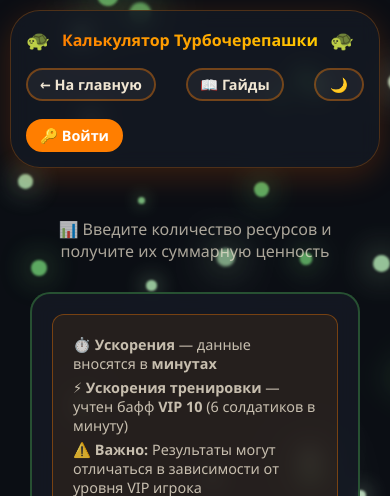
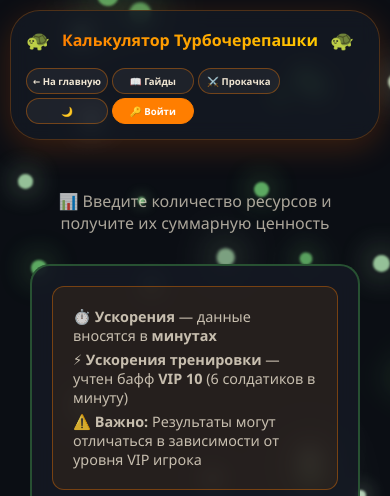
Before and after one commit to paradigmaafk-boop/e-hell, a Flask app: page /turtle-calculator in a window 390 px wide. Shown: the top 496 px of the page. Run offline with Flask 3, Linux system fonts and the light colour scheme.

Commit message:
Update turtle_calculator.html

```diff
--- a/templates/turtle_calculator.html
+++ b/templates/turtle_calculator.html
@@ -59,12 +59,6 @@
             color: #ffaa44;
         }
 
-        .form-group-calc .sub-label {
-            font-size: 0.7rem;
-            opacity: 0.5;
-            margin-top: 2px;
-        }
-
         .form-group-calc input {
             padding: 10px 14px;
             border-radius: 10px;
@@ -116,10 +110,6 @@
             margin: 5px 0;
             font-size: 0.9rem;
             opacity: 0.8;
-        }
-
-        .info-box-calc .icon {
-            margin-right: 8px;
         }
 
         .button-group {
@@ -252,21 +242,33 @@
             font-size: 1.1rem;
         }
 
-        /* Стили для кнопок навигации */
+        /* Стили для кнопок навигации в шапке - ГРИД */
+        .header-controls {
+            display: grid;
+            grid-template-columns: repeat(auto-fit, minmax(100px, 1fr));
+            gap: 10px;
+            align-items: center;
+            width: auto;
+        }
+
         .header-controls .nav-btn {
             background: rgba(255, 255, 255, 0.05);
             border: 2px solid #ff7e0060;
-            padding: 8px 18px;
+            padding: 8px 14px;
             border-radius: 50px;
             cursor: pointer;
-            font-size: 1.2rem;
+            font-size: 1.0rem;
             transition: 0.3s;
             color: inherit;
             font-weight: 600;
             text-decoration: none;
-            display: inline-block;
-            min-width: 80px;
+            display: flex;
+            align-items: center;
+            justify-content: center;
+            min-width: 90px;
+            min-height: 42px;
             text-align: center;
+            white-space: nowrap;
         }
 
         .header-controls .nav-btn:hover {
@@ -297,15 +299,23 @@
             .result-total .value { font-size: 2.2rem; }
             .result-details { grid-template-columns: 1fr; }
             .btn-calculate, .btn-reset { width: 100%; }
+            .button-group { flex-direction: column; }
         }
 
         @media (max-width: 480px) {
+            .header-controls {
+                grid-template-columns: repeat(3, 1fr);
+                gap: 4px;
+            }
             .header-controls .nav-btn {
-                padding: 5px 12px;
-                font-size: 0.9rem;
-                min-width: 50px;
+                font-size: 0.6rem;
+                padding: 3px 6px;
+                min-width: 40px;
+                min-height: 26px;
+                border-width: 1.5px;
             }
             .calculator-header h2 { font-size: 1.6rem; }
+            .result-total .value { font-size: 1.8rem; }
         }
     </style>
 </head>
@@ -322,6 +332,7 @@
             <div class="header-controls">
                 <a href="/" class="nav-btn">← На главную</a>
                 <a href="/guides" class="nav-btn">📖 Гайды</a>
+                <a href="/hero-calculator" class="nav-btn">⚔️ Прокачка</a>
                 <button id="theme-toggle" class="nav-btn">🌙</button>
                 {% if session['logged_in'] %}
                     <a href="/logout" class="nav-btn">Выйти</a>
@@ -341,7 +352,6 @@
             </div>
 
             <div class="calculator-form">
-                <!-- Информационные блоки с пояснениями -->
                 <div class="info-box-calc">
                     <p>⏱️ <strong>Ускорения</strong> — данные вносятся в <strong>минутах</strong></p>
                     <p>⚡ <strong>Ускорения тренировки</strong> — учтен бафф <strong>VIP 10</strong> (6 солдатиков в минуту)</p>
@@ -350,7 +360,6 @@
 
                 <form id="calculatorForm" onsubmit="return false;">
                     <div class="form-grid">
-                        <!-- Строка 1 -->
                         <div class="form-group-calc">
                             <label>Ускорения общие</label>
                             <input type="number" id="accel_general" placeholder="0" step="1" min="0">
@@ -367,7 +376,6 @@
                             <span class="formula-hint">В минутах × 700 = ценность</span>
                         </div>
 
-                        <!-- Строка 2 -->
                         <div class="form-group-calc">
                             <label>Ускорения тренировки</label>
                             <input type="number" id="accel_training" placeholder="0" step="1" min="0">
@@ -384,7 +392,6 @@
                             <span class="formula-hint">× 9,000 = ценность</span>
                         </div>
 
-                        <!-- Строка 3 -->
                         <div class="form-group-calc">
                             <label>Простые болты</label>
                             <input type="number" id="bolt_simple" placeholder="0" step="1" min="0">
@@ -401,7 +408,6 @@
                             <span class="formula-hint">× 80,000 = ценность</span>
                         </div>
 
-                        <!-- Строка 4 -->
                         <div class="form-group-calc">
                             <label>Книги для навыков</label>
                             <input type="number" id="skill_books" placeholder="0" step="1" min="0">
@@ -418,7 +424,6 @@
                             <span class="formula-hint">× 8,000 = ценность</span>
                         </div>
 
-                        <!-- Строка 5 -->
                         <div class="form-group-calc">
                             <label>Простой призыв</label>
                             <input type="number" id="recruit_simple" placeholder="0" step="1" min="0">
@@ -435,7 +440,6 @@
                             <span class="formula-hint">× 10 = ценность</span>
                         </div>
 
-                        <!-- Строка 6 -->
                         <div class="form-group-calc">
                             <label>Чертежи коллекции</label>
                             <input type="number" id="collection_blueprint" placeholder="0" step="1" min="0">
@@ -447,7 +451,6 @@
                             <span class="formula-hint">× 3,000 = ценность</span>
                         </div>
 
-                        <!-- Дополнительные поля -->
                         <div class="form-group-calc" style="border-color: rgba(255, 126, 0, 0.3);">
                             <label>Молот перековки</label>
                             <input type="number" id="hammer_forge" placeholder="0" step="1" min="0">
@@ -486,7 +489,6 @@
                 </form>
             </div>
 
-            <!-- Результат -->
             <div id="resultContainer" class="result-container">
                 <div class="result-total">
                     <span class="label">🐢 Суммарная ценность ресурсов</span>
@@ -494,7 +496,6 @@
                 </div>
 
                 <div class="result-details" id="resultDetails">
-                    <!-- Заполняется JavaScript -->
                 </div>
 
                 <div style="margin-top: 20px; text-align: center;">
@@ -538,9 +539,7 @@
         }
         createSparks();
 
-        // Данные для расчета
         const items = [
-            // Основные ресурсы
             { id: 'accel_general', name: 'Ускорения общие', multiplier: 700 },
             { id: 'accel_build', name: 'Ускорения строительства', multiplier: 700 },
             { id: 'accel_research', name: 'Ускорения исследований', multiplier: 700 },
@@ -558,7 +557,6 @@
             { id: 'titan_serum', name: 'Сыворотки титана', multiplier: 10 },
             { id: 'collection_blueprint', name: 'Чертежи коллекции', multiplier: 150000 },
             { id: 'collection_frag', name: 'Фрагменты коллекции', multiplier: 3000 },
-            // Дополнительные ресурсы
             { id: 'hammer_forge', name: 'Молот перековки', multiplier: 8000 },
             { id: 'tape_forge', name: 'Изолента для перековки', multiplier: 600000 },
             { id: 'star_rating', name: 'Повышение звездного рейтинга снаряжения', multiplier: 2200000 },
```
